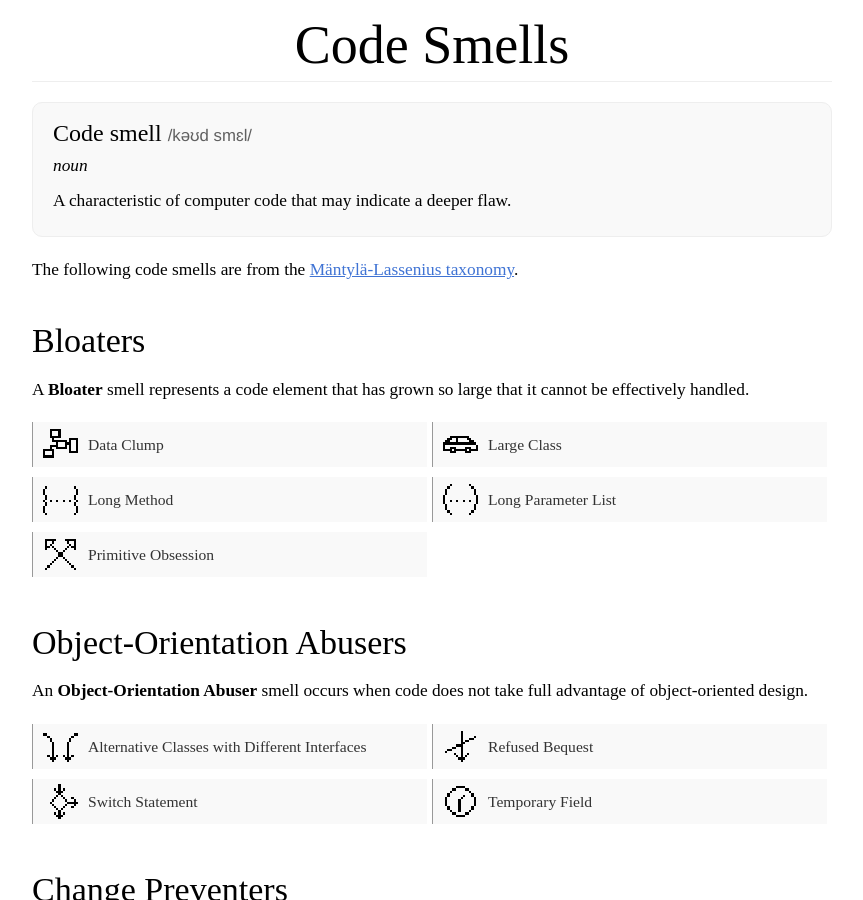
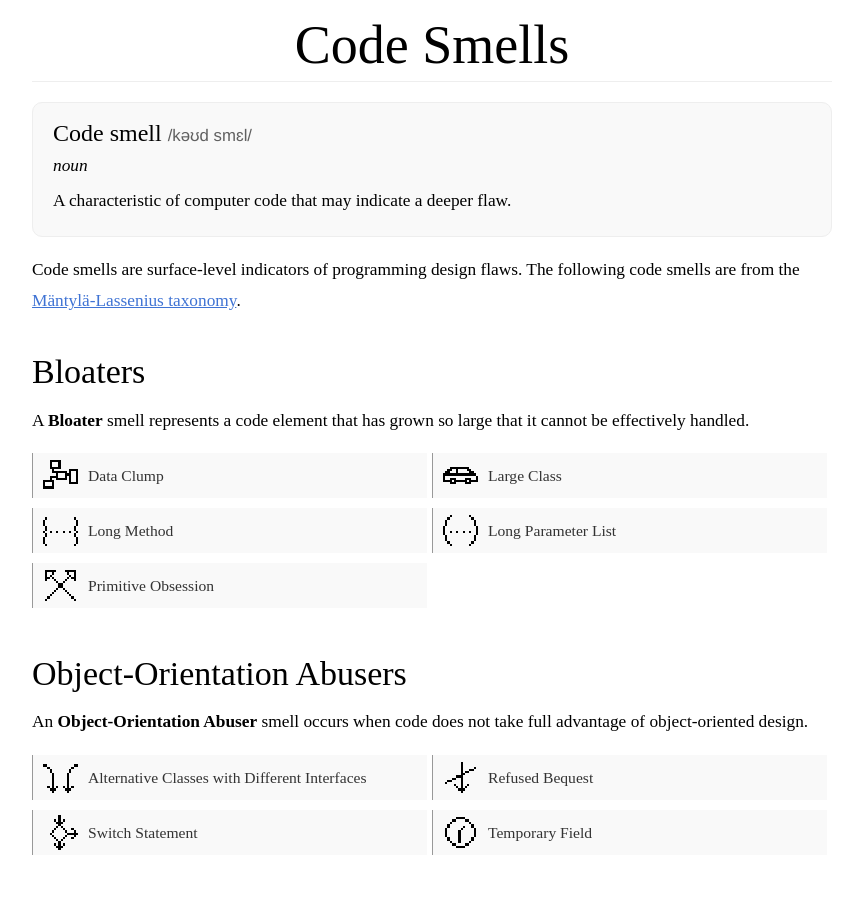
Before and after one commit to Coedice/codeSmells, a Jekyll site: the page built from index.html, in a window 1280 px wide and 900 px high. Shown: the whole window, without its empty margins (208-1071 px from the left). Built offline with Jekyll 4.4.1, drawn with Linux system fonts in a browser that asks for light colours.

Commit message:
+ Added extra description of what a code smell is to the landing page

```diff
--- a/index.html
+++ b/index.html
@@ -6,7 +6,7 @@ layout: default
 	<i>noun</i>
 	<p>A characteristic of computer code that may indicate a deeper flaw.</p>
 </div>
-<p>The following code smells are from the <a href="https://link.springer.com/article/10.1007/s10664-006-9002-8" target="_blank" rel="external">M&auml;ntyl&auml;-Lassenius taxonomy</a>.</p>
+<p>Code smells are surface-level indicators of programming design flaws. The following code smells are from the <a href="https://link.springer.com/article/10.1007/s10664-006-9002-8" target="_blank" rel="external">M&auml;ntyl&auml;-Lassenius taxonomy</a>.</p>
 {%- for group in site.data.groups -%}
 	<h2 id="{{ group.name | cgi_escape }}">{{- group.name -}}</h2>
 	{{- group.description | markdownify -}}
```
